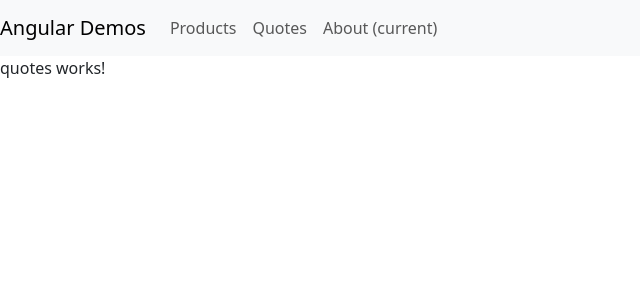
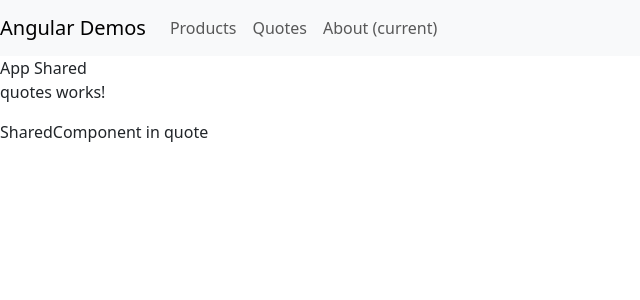
Before and after one commit to jawadhasan/angular-demos, an Angular app: page /quotes in a window 1280 px wide. Shown: the top 300 px of the page, without its empty margins (0-640 px from the left). Built offline with nearby package versions, Linux system fonts and the light colour scheme.

Commit message:
shared module setup

```diff
--- a/src/app/app.component.html
+++ b/src/app/app.component.html
@@ -29,4 +29,7 @@
     </ul>
   </div>
 </nav>
+
+<app-shared name="App Shared"></app-shared>
+
 <router-outlet></router-outlet>
--- a/src/app/app.module.ts
+++ b/src/app/app.module.ts
@@ -4,6 +4,7 @@ import { BrowserModule } from '@angular/platform-browser';
 import { AppRoutingModule } from './app-routing.module';
 import { AppComponent } from './app.component';
 import { ProductModule } from './products/product.module';
+import { SharedModule } from './shared/shared.module';
 
 @NgModule({
   declarations: [
@@ -12,7 +13,8 @@ import { ProductModule } from './products/product.module';
   imports: [
     BrowserModule,
     AppRoutingModule,
-    ProductModule
+    ProductModule,
+    SharedModule
   ],
   providers: [],
   bootstrap: [AppComponent]
--- a/src/app/quotes/components/quotes/quotes.component.html
+++ b/src/app/quotes/components/quotes/quotes.component.html
@@ -1 +1,3 @@
 <p>quotes works!</p>
+
+<app-shared name="SharedComponent in quote"></app-shared>
--- a/src/app/quotes/quotes.module.ts
+++ b/src/app/quotes/quotes.module.ts
@@ -3,6 +3,7 @@ import { CommonModule } from '@angular/common';
 
 import { QuotesRoutingModule } from './quotes-routing.module';
 import { QuotesComponent } from './components/quotes/quotes.component';
+import { SharedModule } from '../shared/shared.module';
 
 
 @NgModule({
@@ -11,7 +12,8 @@ import { QuotesComponent } from './components/quotes/quotes.component';
   ],
   imports: [
     CommonModule,
-    QuotesRoutingModule
+    QuotesRoutingModule,
+    SharedModule
   ]
 })
 export class QuotesModule { }
--- /dev/null
+++ b/src/app/shared/components/shared/shared.component.html
@@ -0,0 +1 @@
+<span>{{name}}</span>
--- /dev/null
+++ b/src/app/shared/components/shared/shared.component.ts
@@ -0,0 +1,16 @@
+import { Component, Input, OnInit } from '@angular/core';
+
+@Component({
+  selector: 'app-shared',
+  templateUrl: './shared.component.html',
+  styleUrls: ['./shared.component.css']
+})
+export class SharedComponent implements OnInit {
+
+  @Input() name: string;
+  constructor() { }
+
+  ngOnInit(): void {
+  }
+
+}
--- /dev/null
+++ b/src/app/shared/shared-routing.module.ts
@@ -0,0 +1,10 @@
+import { NgModule } from '@angular/core';
+import { RouterModule, Routes } from '@angular/router';
+
+const routes: Routes = [];
+
+@NgModule({
+  imports: [RouterModule.forChild(routes)],
+  exports: [RouterModule]
+})
+export class SharedRoutingModule { }
--- a/tsconfig.json
+++ b/tsconfig.json
@@ -9,6 +9,7 @@
     "noImplicitOverride": true,
     "noPropertyAccessFromIndexSignature": true,
     "noImplicitReturns": true,
+    "strictPropertyInitialization": false,
     "noFallthroughCasesInSwitch": true,
     "sourceMap": true,
     "declaration": false,
```
Also changed, not shown: src/app/shared/shared.module.ts (added, +18 -0 lines), src/app/shared/components/shared/shared.component.css (added), 1 other file (tests, documents, lock files or other folders).
